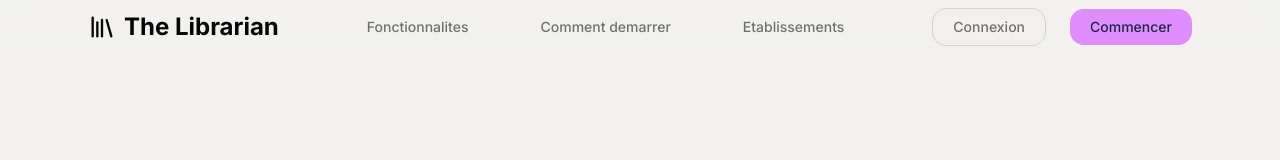
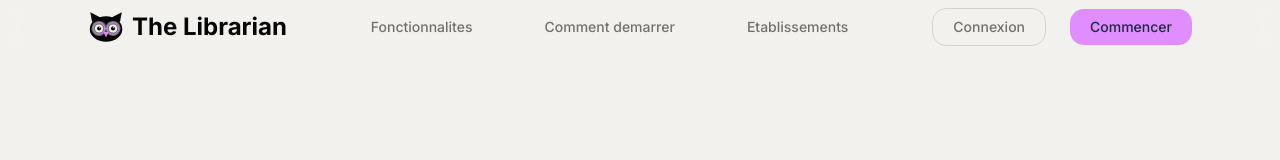
Before and after one commit to pxtrice03/Academic-Librarian, a React (Vite) app in the folder client/: page / in a window 1280 px wide. Shown: the top 160 px of the page. Built offline with nearby package versions, Linux system fonts and the light colour scheme.

Commit message:
feat: add mascot logo to nav

```diff
--- a/client/src/components/layout/NavBar.tsx
+++ b/client/src/components/layout/NavBar.tsx
@@ -5,6 +5,7 @@ import { APP_NAME } from '@libs/constants';
 import useAuthStore from '@stores/useAuthStore';
 import { useState } from 'react';
 import { buttonVariants } from '@components/ui/Button';
+import MascotLogo from "@components/MascotLogo";
 
 const links = [
     { to: '/#functions', label: 'Fonctionnalites' },
@@ -26,7 +27,7 @@ const NavBar = () => {
                         onClick={closeMenu}
                         className="flex items-center gap-2 font-bold text-primary text-lg md:text-2xl"
                     >
-                        <Library className="size-7" /> {APP_NAME}
+                        <MascotLogo className="h-8" /> {APP_NAME}
                     </NavLink>
 
                     {/* Desktop nav */}
```
